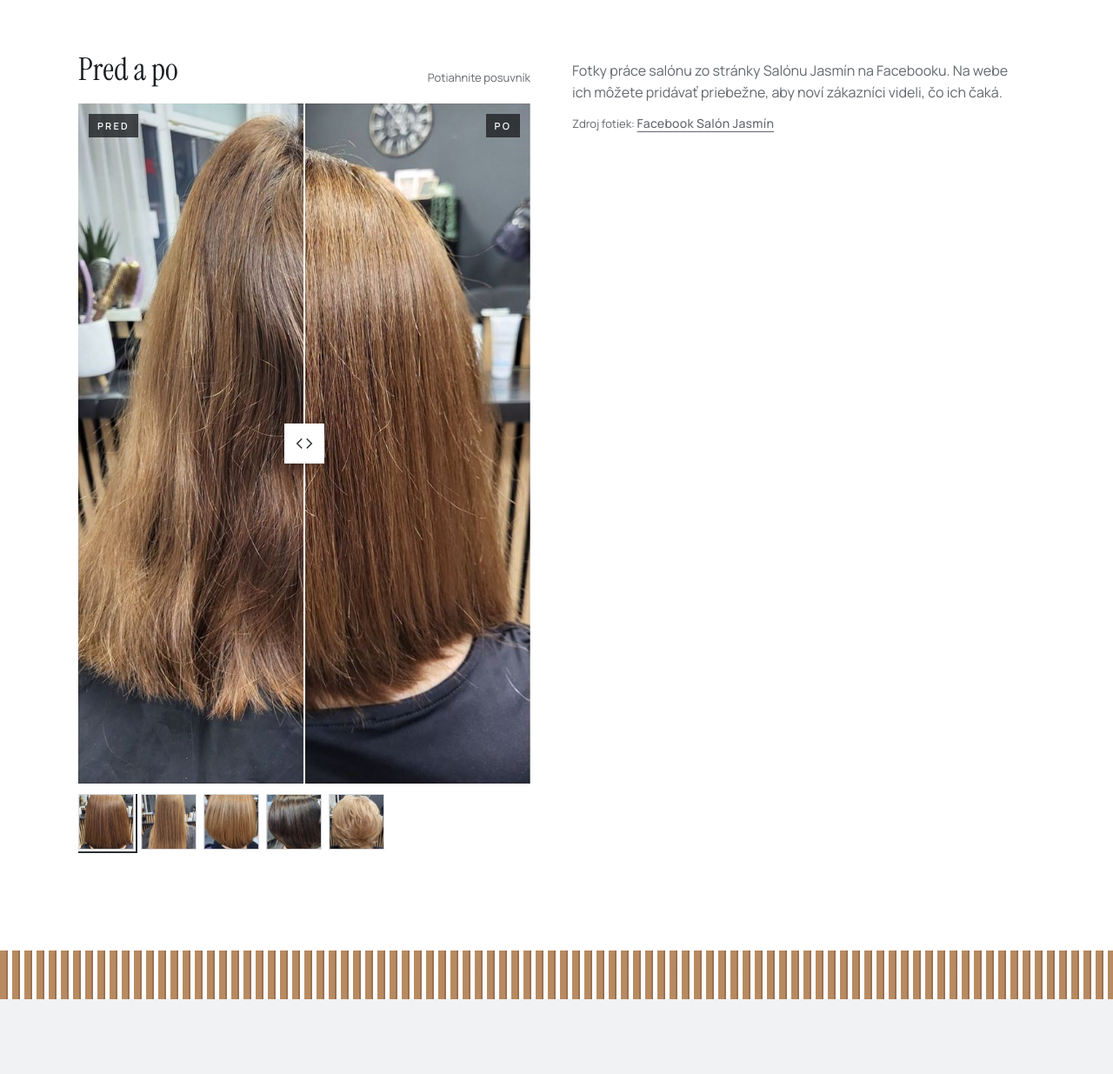
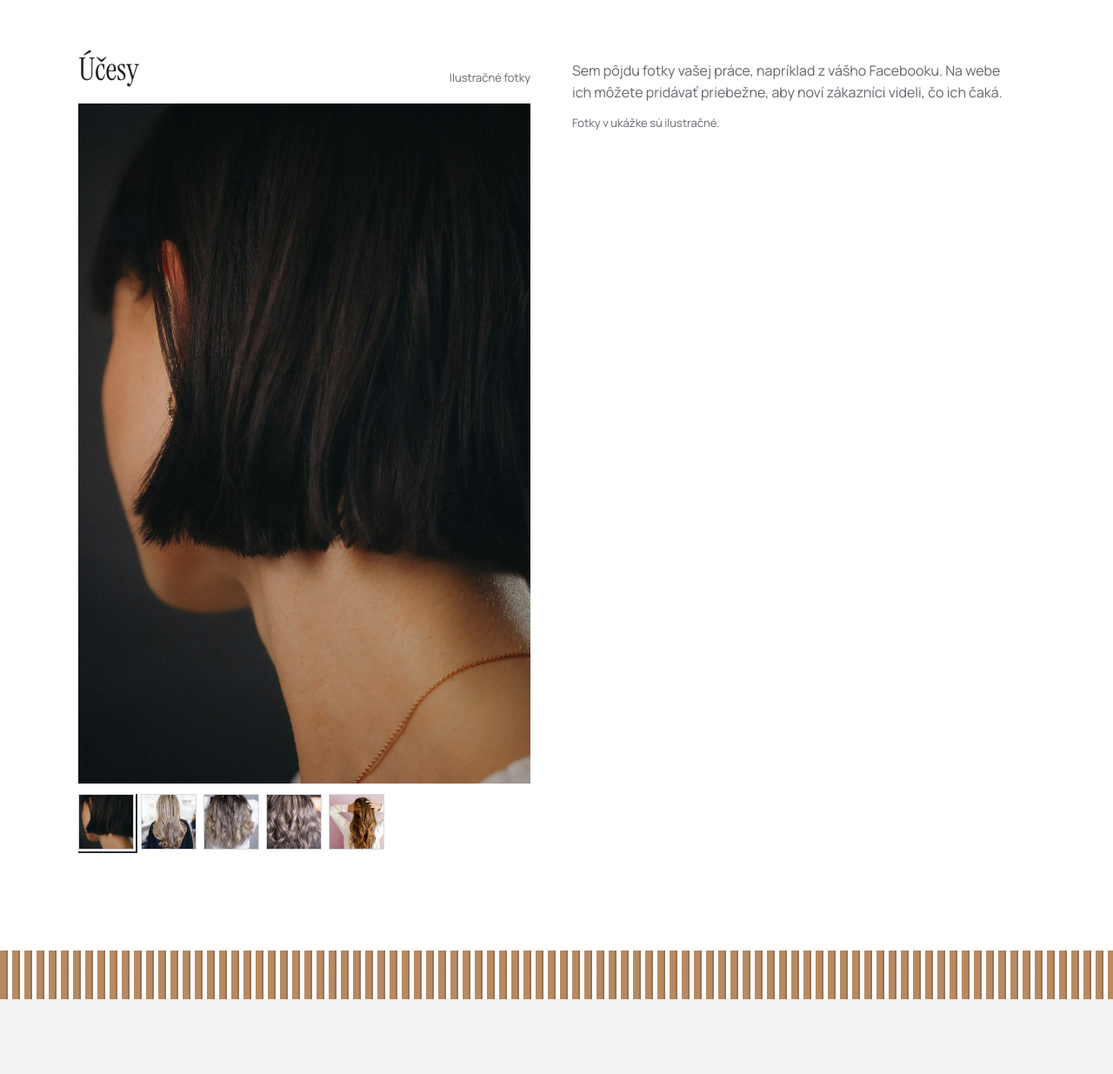
Before and after one commit to TheLaxxik/jasmin-demo, a plain HTML site: page index.html in a window 1280 px wide. Shown: the part 1285-2520 px from the top of the page at 87% size. Drawn offline with Linux system fonts and the light colour scheme.

Commit message:
Nahradiť fotky podniku ilustračnými stock fotkami (Unsplash)
Co-Authored-By: Claude Opus 5.5 <noreply@anthropic.com>

```diff
--- a/index.html
+++ b/index.html
@@ -138,7 +138,7 @@
   .hero-cta .sub { font-size: .875rem; color: var(--bone-dim); text-align: center; }
   .hero-cta .sub a { color: var(--bone); font-weight: 600; text-decoration: none; }
   .hero-photo { margin: 0 calc(var(--gutter) * -1); position: relative; }
-  .hero-photo img { width: 100%; height: auto; aspect-ratio: 1 / 1; object-fit: cover; object-position: 50% 72%; }
+  .hero-photo img { width: 100%; height: auto; aspect-ratio: 1 / 1; object-fit: cover; object-position: 50% 50%; }
   .hero-photo figcaption {
     position: absolute; left: var(--gutter); bottom: 14px;
     font-size: .6875rem; letter-spacing: .2em; text-transform: uppercase; color: #fff;
@@ -180,40 +180,13 @@
     aspect-ratio: 688 / 1034; overflow: hidden; background: var(--mist);
     user-select: none; -webkit-user-select: none; touch-action: pan-y;
   }
-  .ba-layer { position: absolute; inset: 0; overflow: hidden; }
-  .ba-layer img {
-    position: absolute; top: -.774%; width: 203.49%; max-width: none; height: auto !important;
-  }
-  .ba-after img { left: -102.47%; }
-  .ba-before img { left: -1.163%; }
-  .ba-before { clip-path: inset(0 calc(100% - var(--x, 50%)) 0 0); }
-  .ba-line {
-    position: absolute; top: 0; bottom: 0; left: var(--x, 50%); width: 2px; margin-left: -1px;
-    background: #fff; pointer-events: none;
-  }
-  .ba-knob {
-    position: absolute; top: 50%; left: 50%; width: 46px; height: 46px; margin: -23px 0 0 -23px;
-    background: #fff; color: var(--charcoal); display: grid; place-items: center;
-    box-shadow: 0 2px 12px rgba(0,0,0,.25);
-  }
-  .ba-knob svg { width: 22px; height: 22px; }
-  .ba-tag {
-    position: absolute; top: 12px; padding: 5px 10px;
-    font-size: .6875rem; font-weight: 600; letter-spacing: .2em; text-transform: uppercase;
-    background: rgba(28,30,33,.78); color: #fff; pointer-events: none;
-  }
-  .ba-tag.pred { left: 12px; }
-  .ba-tag.po { right: 12px; }
-  .ba input[type=range] {
-    position: absolute; inset: 0; width: 100%; height: 100%; margin: 0;
-    opacity: 0; cursor: ew-resize; -webkit-appearance: none; appearance: none;
-  }
+  #ba-main { position: absolute; inset: 0; width: 100%; height: 100%; object-fit: cover; }
   .ba-thumbs { display: flex; gap: 8px; margin-top: 12px; overflow-x: auto; padding-bottom: 4px; }
   .ba-thumbs button {
     flex: none; width: 64px; height: 64px; padding: 0; border: 1px solid var(--line); background: var(--mist);
     overflow: hidden; cursor: pointer; position: relative; border-radius: 0;
   }
-  .ba-thumbs button img { position: absolute; top: 50%; left: -101%; width: 202%; height: auto; max-width: none; transform: translateY(-50%); }
+  .ba-thumbs button img { position: absolute; inset: 0; width: 100%; height: 100%; object-fit: cover; }
   .ba-thumbs button[aria-pressed=true] { outline: 2px solid var(--charcoal); outline-offset: 2px; }
   .ba-src { margin-top: 12px; font-size: .8125rem; color: var(--steel); }
   .ba-hint { font-size: .8125rem; color: var(--steel); }
@@ -314,7 +287,7 @@
 </head>
 <body>
 
-<div class="demo-strip" role="note">Ukážka webu pre Salón Jasmín, návrh od Esticode, nie je zverejnený.</div>
+<div class="demo-strip" role="note">Ukážka webu pre Salón Jasmín, návrh od Esticode, nie je zverejnený. Fotky sú ilustračné.</div>
 
 <header class="site-head">
   <div class="wrap">
@@ -353,8 +326,8 @@
         </div>
       </div>
       <figure class="hero-photo" style="margin-block:0">
-        <img src="img/salon-interier.jpg" width="1080" height="1440" alt="Interiér Salónu Jasmín: kadernícke kreslá pri stene z dreveného obkladu, umývací box a sušiak" fetchpriority="high">
-        <figcaption>Salón Jasmín, interiér</figcaption>
+        <img src="img/salon-interier.jpg" width="1080" height="1440" alt="Kadernícke kreslo pred dreveným stolíkom s okrúhlym zrkadlom" fetchpriority="high">
+        <figcaption>Ilustračná fotka interiéru</figcaption>
       </figure>
     </div>
   </section>
@@ -387,28 +360,23 @@
         <div class="ba-wrap">
           <div>
             <div class="ba-head">
-              <h3>Pred a po</h3>
-              <span class="ba-hint">Potiahnite posuvník</span>
+              <h3>Účesy</h3>
+              <span class="ba-hint">Ilustračné fotky</span>
             </div>
-            <div class="ba" id="ba" style="--x:50%">
-              <div class="ba-layer ba-after"><img id="ba-after" src="img/pred-po-hneda-bob.jpg" width="1400" height="1050" alt="Po: účes po návšteve salónu"></div>
-              <div class="ba-layer ba-before"><img id="ba-before" src="img/pred-po-hneda-bob.jpg" width="1400" height="1050" alt="Pred: vlasy pred návštevou salónu"></div>
-              <div class="ba-line"><div class="ba-knob"><svg viewBox="0 0 24 24" fill="none" stroke="currentColor" stroke-width="1.6" aria-hidden="true"><path d="M9 6l-6 6 6 6M15 6l6 6-6 6"/></svg></div></div>
-              <span class="ba-tag pred">Pred</span>
-              <span class="ba-tag po">Po</span>
-              <input type="range" min="0" max="100" value="50" aria-label="Porovnanie pred a po">
+            <div class="ba" id="ba">
+              <img id="ba-main" src="img/uces-1.jpg" width="900" height="1353" alt="Tmavý bob s rovným strihom, pohľad zozadu">
             </div>
-            <div class="ba-thumbs" role="group" aria-label="Vyberte porovnanie">
-              <button type="button" aria-pressed="true" data-src="img/pred-po-hneda-bob.jpg" aria-label="Porovnanie 1"><img src="img/pred-po-hneda-bob.jpg" alt="" loading="lazy"></button>
-              <button type="button" aria-pressed="false" data-src="img/pred-po-dlhe-rovne.jpg" aria-label="Porovnanie 2"><img src="img/pred-po-dlhe-rovne.jpg" alt="" loading="lazy"></button>
-              <button type="button" aria-pressed="false" data-src="img/pred-po-blond-2.jpg" aria-label="Porovnanie 3"><img src="img/pred-po-blond-2.jpg" alt="" loading="lazy"></button>
-              <button type="button" aria-pressed="false" data-src="img/pred-po-tmava.jpg" aria-label="Porovnanie 4"><img src="img/pred-po-tmava.jpg" alt="" loading="lazy"></button>
-              <button type="button" aria-pressed="false" data-src="img/pred-po-blond-1.jpg" aria-label="Porovnanie 5"><img src="img/pred-po-blond-1.jpg" alt="" loading="lazy"></button>
+            <div class="ba-thumbs" role="group" aria-label="Vyberte fotku">
+              <button type="button" aria-pressed="true" data-src="img/uces-1.jpg" data-alt="Tmavý bob s rovným strihom, pohľad zozadu" aria-label="Fotka 1"><img src="img/uces-1.jpg" alt="" loading="lazy"></button>
+              <button type="button" aria-pressed="false" data-src="img/uces-2.jpg" data-alt="Dlhé blond vlasy s jemnými vlnami, pohľad zozadu" aria-label="Fotka 2"><img src="img/uces-2.jpg" alt="" loading="lazy"></button>
+              <button type="button" aria-pressed="false" data-src="img/uces-3.jpg" data-alt="Dlhé vlny s prechodom z tmavej do popolavej blond" aria-label="Fotka 3"><img src="img/uces-3.jpg" alt="" loading="lazy"></button>
+              <button type="button" aria-pressed="false" data-src="img/uces-4.jpg" data-alt="Strieborno-sivé kučery, pohľad zozadu" aria-label="Fotka 4"><img src="img/uces-4.jpg" alt="" loading="lazy"></button>
+              <button type="button" aria-pressed="false" data-src="img/uces-5.jpg" data-alt="Dlhé medové vlny pri ružovej stene" aria-label="Fotka 5"><img src="img/uces-5.jpg" alt="" loading="lazy"></button>
             </div>
           </div>
           <div class="ba-aside">
-            <p class="sec-intro">Fotky práce salónu zo stránky Salónu Jasmín na Facebooku. Na webe ich môžete pridávať priebežne, aby noví zákazníci videli, čo ich čaká.</p>
-            <p class="ba-src">Zdroj fotiek: <a class="text-link" href="https://www.facebook.com/p/Sal%C3%B3n-Jasm%C3%ADn-100066542241533" target="_blank" rel="noopener">Facebook Salón Jasmín</a></p>
+            <p class="sec-intro">Sem pôjdu fotky vašej práce, napríklad z vášho Facebooku. Na webe ich môžete pridávať priebežne, aby noví zákazníci videli, čo ich čaká.</p>
+            <p class="ba-src">Fotky v ukážke sú ilustračné.</p>
           </div>
         </div>
       </div>
@@ -536,19 +504,14 @@
 
 <script>
   (function () {
-    // Porovnanie pred a po
-    var ba = document.getElementById('ba');
-    var range = ba.querySelector('input[type=range]');
-    function setX(v) { ba.style.setProperty('--x', v + '%'); }
-    range.addEventListener('input', function () { setX(range.value); });
-    var before = document.getElementById('ba-before');
-    var after = document.getElementById('ba-after');
+    // Galeria ucesov
+    var main = document.getElementById('ba-main');
     document.querySelectorAll('.ba-thumbs button').forEach(function (b) {
       b.addEventListener('click', function () {
         document.querySelectorAll('.ba-thumbs button').forEach(function (o) { o.setAttribute('aria-pressed', 'false'); });
         b.setAttribute('aria-pressed', 'true');
-        before.src = after.src = b.dataset.src;
-        range.value = 50; setX(50);
+        main.src = b.dataset.src;
+        main.alt = b.dataset.alt;
       });
     });
 
```
Also changed, not shown: img/pred-po-blond-1.jpg (deleted), img/pred-po-blond-2.jpg (deleted), img/pred-po-dlhe-rovne.jpg (deleted), img/pred-po-hneda-bob.jpg (deleted), img/pred-po-tmava.jpg (deleted), img/salon-interier.jpg, img/uces-1.jpg (added), img/uces-2.jpg (added), img/uces-3.jpg (added), img/uces-4.jpg (added), img/uces-5.jpg (added), 1 other file.
